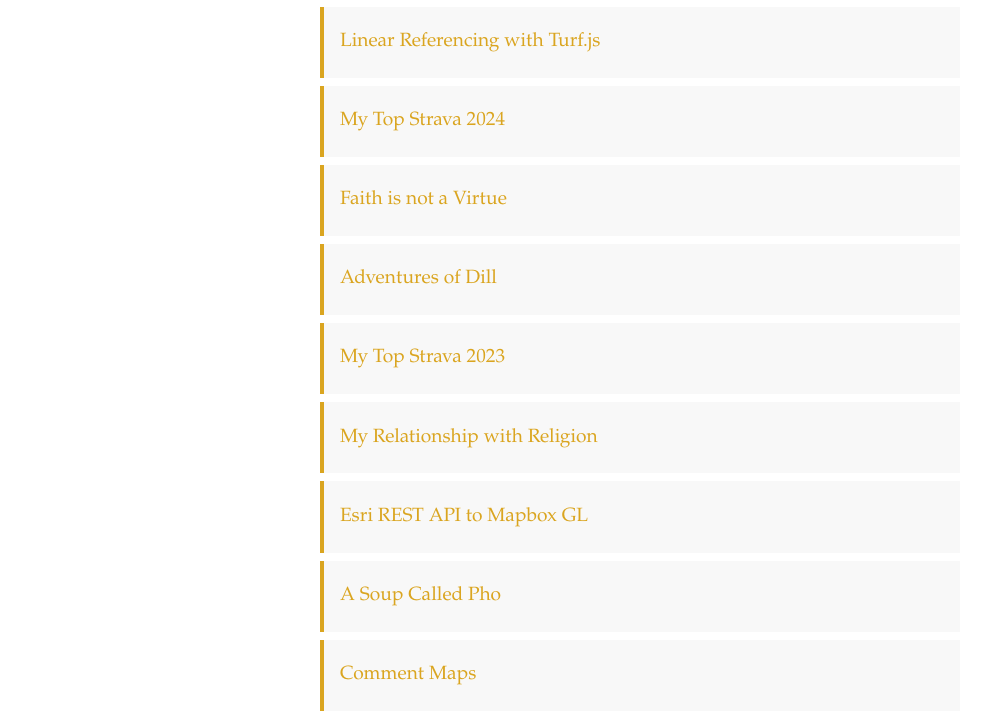
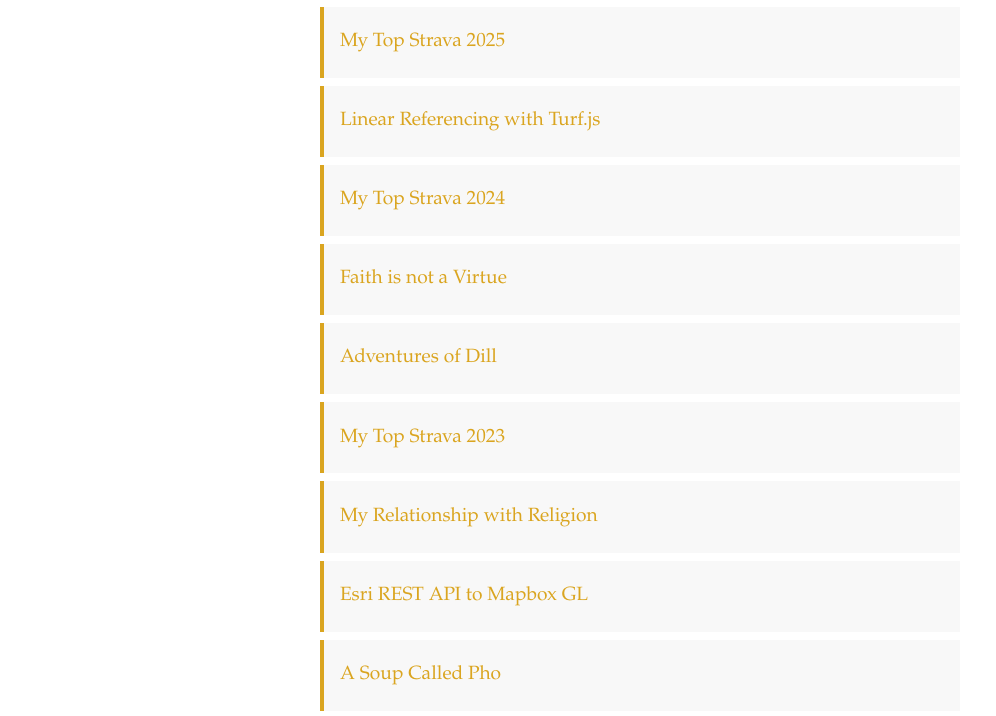
Before and after one commit to SteveCline/me, a plain HTML site: page thechirp.html in a window 1280 px wide. Shown: the part 168-884 px from the top of the page, without its empty margins (0-996 px from the left). Drawn offline with Linux system fonts and the light colour scheme.

Commit message:
Update thechirp.html

```diff
--- a/thechirp.html
+++ b/thechirp.html
@@ -30,6 +30,7 @@
 
 <div class="container">
 	<h1>Articles</h1>
+	<div class="article"><p><a href="chirp/strava-2025.html">My Top Strava 2025</a></p></div>
 	<div class="article"><p><a href="chirp/lrs-turf.html">Linear Referencing with Turf.js</a></p></div>
 	<div class="article"><p><a href="chirp/strava-2024.html">My Top Strava 2024</a></p></div>
 	<div class="article"><p><a href="chirp/faith.html">Faith is not a Virtue</a></p></div>
```
